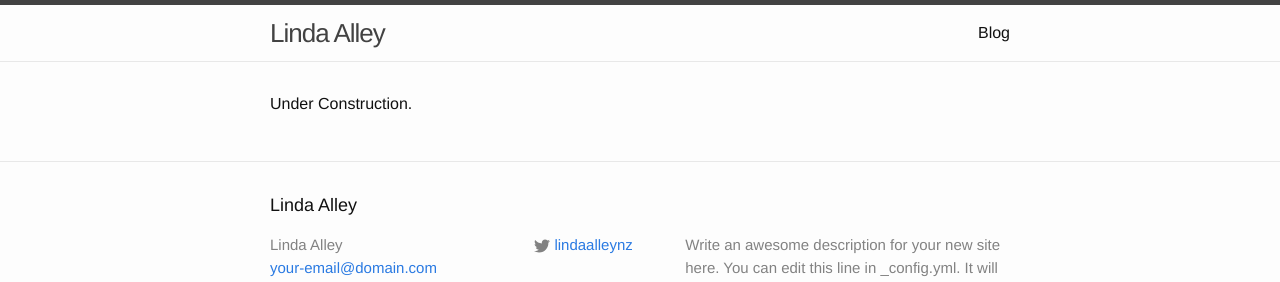
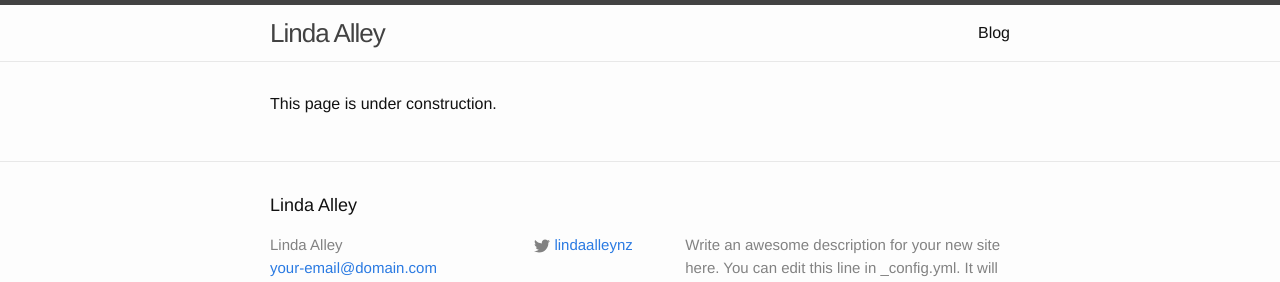
Before and after one commit to lindaalley/lindaalley.github.io, a Jekyll site: the page built from index.md, in a window 1280 px wide. Shown: the top 282 px of the page. Built offline with Jekyll 4.4.1, drawn with Linux system fonts in a browser that asks for light colours.

Commit message:
Updated index.md

```diff
--- a/index.md
+++ b/index.md
@@ -1,7 +1,8 @@
 ---
 layout: default
 permalink: /
-
+published: true
 ---
 
-Under Construction.
+
+This page is under construction.
```
